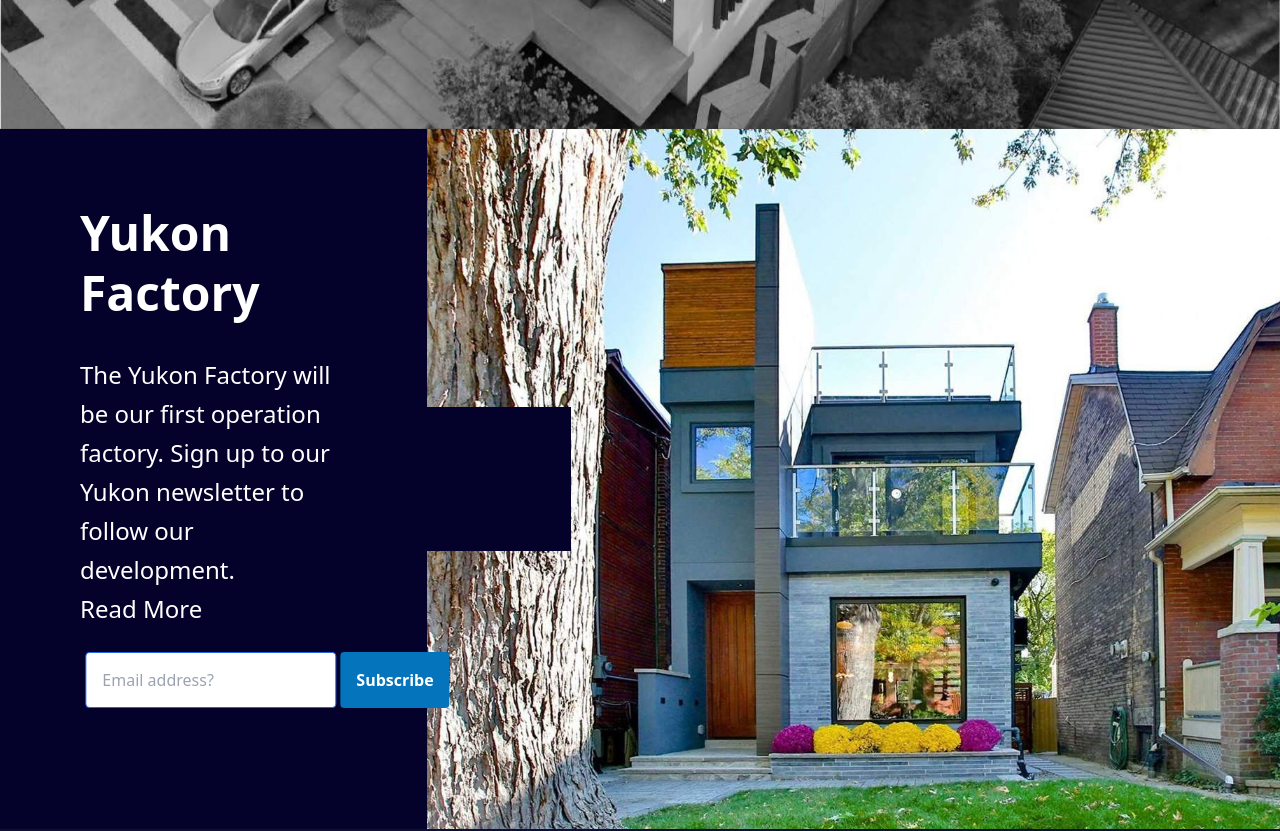
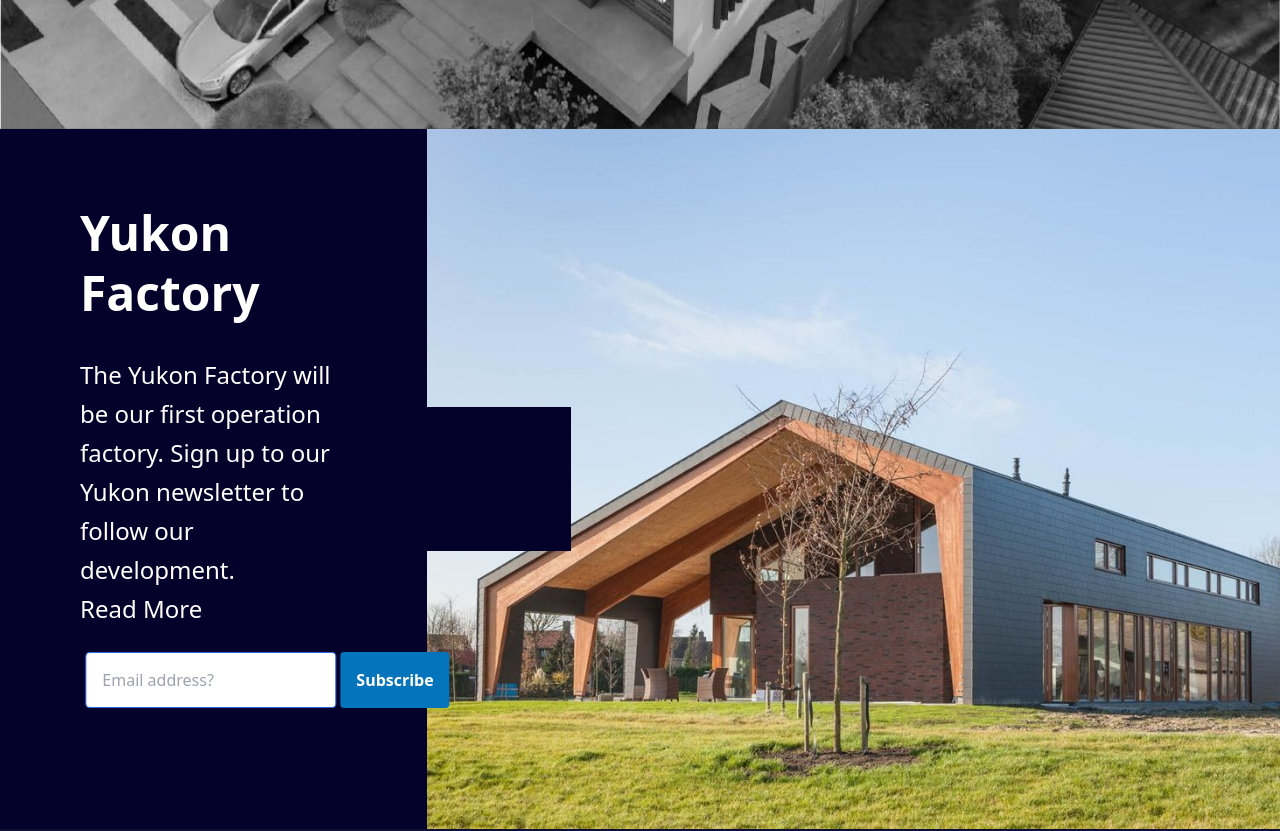
Before and after one commit to Daylun-Housing/DAYLUN, a Next.js app: page /Factories in a window 1280 px wide. Shown: the part 760-1591 px from the top of the page. Built offline with nearby package versions, Linux system fonts and the light colour scheme.

Commit message:
Fixed some issues added new images

```diff
--- a/app/All_Articles/Yukon_Factory/Components/HeroImage.tsx
+++ b/app/All_Articles/Yukon_Factory/Components/HeroImage.tsx
@@ -12,8 +12,8 @@ export default function HeroImage() {
       <div className="relative w-full h-screen">
         <Image
               className="brightness-[0.70] object-cover"
-              src="/Apartment.png"
-              alt="Apartment"
+              src="/factory.jpg"
+              alt="Factory"
               fill
               />
           <div ref={ref_WhatWeDo} className={`absolute inset-0 flex items-center justify-center text-center
--- a/app/Factories/components/Yukon.tsx
+++ b/app/Factories/components/Yukon.tsx
@@ -11,7 +11,7 @@ export default function Yukon() {
   return (
     <section className="relative bg-[#04012A] overflow-hidden md:flex h-[550px] md:h-[700px] w-full">
       {/* Left Panel */}
-      <div ref={ref_WhatWeDo} className={`bg-[#04012A] py-3 w-full md:w-1/2 xl:w-1/3 transition-all ease-in-out duration-1000 z-20
+      <div ref={ref_WhatWeDo} className={`bg-[#04012A] py-3 w-full h-1/2 md:h-full md:w-1/2 xl:w-1/3 transition-all ease-in-out duration-1000 z-20
                                         ${is_visible_WWD ? "translate-x-0 scale-x-100" : "md:-translate-x-[30%] scale-x-110"}`}>
         <div className="text-white flex flex-col justify-center px-10 md:px-20 w-full h-full relative">
           <div className="max-w-md">
@@ -21,7 +21,7 @@ export default function Yukon() {
             <p className="text-[clamp(0.5rem, 1vw, 1.5rem)] md:text-[clamp(0.5rem,3vw,1.5rem)] leading-relaxed">
               The Yukon Factory will be our first operation factory. Sign up to our Yukon newsletter to follow our development.
               <br />
-              <a href="/All_Articles/241_Waterloo" className="py-[50px]">Read More</a>
+              <a href="/All_Articles/Yukon_Factory" className="py-[50px]">Read More</a>
             </p>
           </div>
           <div className="md:-translate-x-[20%] lg:-translate-x-[10%]">
@@ -32,11 +32,11 @@ export default function Yukon() {
       </div>
 
       {/* Right Panel */}
-      <div ref={ref_WhatWeDo} className={`relative w-full md:w-2/3 h-full md:h-auto z-2 transition-all ease-in-out
+      <div ref={ref_WhatWeDo} className={`relative w-full md:w-2/3 h-1/2 md:h-full z-2 transition-all ease-in-out
                                           duration-1000 ${is_visible_WWD ? "translate-x-0 scale-100" : "-translate-x-[5%] scale-[120%]"}`}>
         <Image
-          src="/toronto-town-home.jpg"
-          alt="Town house"
+          src="/factory.jpg"
+          alt="Factory"
           fill
           className="object-contain md:object-cover object-top absolute md:p-0 "
         />
--- a/app/components/WhatWeDo.tsx
+++ b/app/components/WhatWeDo.tsx
@@ -31,7 +31,7 @@ export default function WhatWeDo() {
       </div>
 
       {/* Right Panel */}
-      <div ref={ref_WhatWeDo} className={`relative w-full md:w-2/3 h-full bg-[#04012A] md:h-auto z-0 transition-all ease-in-out duration-1000 ${is_visible_WWD ? "translate-x-0 scale-100" : "-translate-x-[5%] scale-[140%] lg:scale-[120%]"}`}>
+      <div ref={ref_WhatWeDo} className={`relative w-full md:w-2/3 h-full bg-[#04012A] md:h-auto z-0 transition-all ease-in-out duration-1000 ${is_visible_WWD ? "translate-x-0 scale-[101%]" : "-translate-x-[5%] scale-[140%] lg:scale-[120%]"}`}>
         <Image
           src="/what-we-do.jpg"
           alt="Modern house"
@@ -41,7 +41,7 @@ export default function WhatWeDo() {
       </div>
 
       {/* Notch Thingy */}
-      <div ref={ref_WhatWeDo} className={`absolute md:left-[40%] lg:left-1/3 top-1/2  w-1/3 transition-all ease-in-out duration-1000 ${is_visible_WWD ? "translate-x-0 scale-100" : "-translate-x-[40%] scale-110"}`}>
+      <div ref={ref_WhatWeDo} className={`absolute md:left-[40%] lg:left-[30%] top-1/2  w-1/3 transition-all ease-in-out duration-1000 ${is_visible_WWD ? "translate-x-0 scale-100" : "-translate-x-[40%] scale-110"}`}>
         <div className=" -translate-y-1/2 w-36 h-36 scale-0 md:scale-[80%] lg:scale-100 bg-[#0474BC] -z-100" />
       </div>
 
```
Also changed, not shown: public/DAYLUN.png, public/factory.jpg (added).
